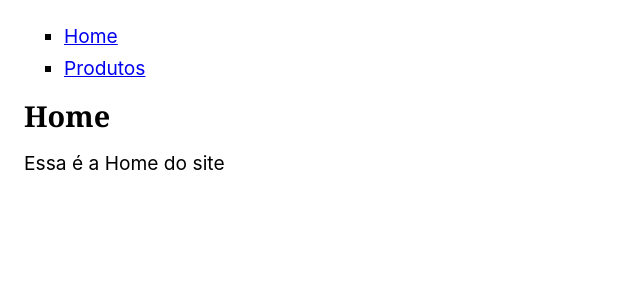
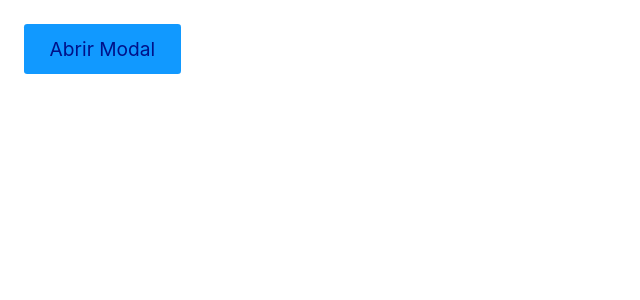
Before and after one commit to menezesrafaella/learning-react-origamid, a React (Create React App) app: page / in a window 1280 px wide. Shown: the top 300 px of the page, without its empty margins (0-640 px from the left). Built offline with nearby package versions, Linux system fonts and the light colour scheme.

Commit message:
feat: :sparkles: learning about useStates - hooks

```diff
--- a/src/App.js
+++ b/src/App.js
@@ -1,34 +1,46 @@
-import React from 'react';
-import Header from './Header/Header';
-import Home from './Home/Home';
-import Produtos from './Produtos/Produtos';
+import React, { useState } from 'react';
+import ButtonModal from './ButtonModal';
+import Modal from './Modal';
 
-// Replique a interface como a apresentada na aula
-// Utilize a array abaixo para mostrar os produtos
-// Quebre em componentes o que precisar ser reutilizado
-// Dica: const { pathname } = window.location; (puxa o caminho do URL)
 
 
 const App = () => {
-  const { pathname } = window.location;
+  // O primeiro valor guarda o dado do estado atual, pode ser qualquer tipo de dado como strings, arrays, números, boolean, null, undefined e objetos. O segundo valor é uma função que pode ser utilizada para modificarmos o estado do primeiro valor.
+  const [modal, setModal] = useState(false)
 
-  let Component;
-  if (pathname === '/produtos') {
-    Component = Produtos
-    } else {
-    Component = Home
-  }
   return (
     <div>
-     <Header />
-     <Component />
+      <Modal modal={modal} setModal={setModal} />
+      <ButtonModal setModal={setModal} />
     </div>
   )
 };
 
 export default App;
 
-// Desafio. Uma solução:
+{/* <button onClick={() => setAtivo(!ativo)}>{ativo ? 'Ativo' : 'Inativo'}</button> */ }
+
+// Desafio. Primeira solução:
+// Replique a interface como a apresentada na aula
+// Utilize a array abaixo para mostrar os produtos
+// Quebre em componentes o que precisar ser reutilizado
+// Dica: const { pathname } = window.location; (puxa o caminho do URL)
+
+// const { pathname } = window.location;
+
+// let Component;
+// if (pathname === '/produtos') {
+//   Component = Produtos
+//   } else {
+//   Component = Home
+// }
+// return (
+//   <div>
+//    <Header />
+//    <Component />
+//   </div>
+// )
+// Desafio. Segunda solução:
 {/* { <div>
   { pathname === '/produtos' ? <div><Produtos /></div> : <div><Home /></div> }
 </div>}  */}
--- /dev/null
+++ b/src/ButtonModal.js
@@ -0,0 +1,9 @@
+import React from 'react'
+
+const ButtonModal = ({ setModal }) => {
+  return (
+    <button onClick={() => setModal(true)}> Abrir Modal </button>
+  )
+}
+
+export default ButtonModal
--- a/src/Header/Header.js
+++ /dev/null
@@ -1,18 +0,0 @@
-import React from 'react'
-
-const Header = () => {
-  return (
-    <div>
-      <ul>
-        <li>
-            <a href="/">Home</a>
-          </li>
-          <li>
-            <a href="/produtos">Produtos</a>
-          </li>
-      </ul>
-    </div>
-  )
-}
-
-export default Header
--- a/src/Home/Home.js
+++ /dev/null
@@ -1,13 +0,0 @@
-import React from 'react'
-import Titulo from '../Titulo/Titulo'
-
-const Home = () => {
-  return (
-    <section>
-      <Titulo texto="Home" />
-      Essa é a Home do site
-    </section>
-  )
-}
-
-export default Home
--- /dev/null
+++ b/src/Modal.js
@@ -0,0 +1,14 @@
+import React from 'react'
+
+const Modal = ({ modal, setModal }) => {
+  if (modal) {
+    return (
+      <div>
+        Esse Modal foi aberto <button onClick={() => setModal(false)}>Fechar</button>
+      </div>
+    )
+  }
+  return null
+}
+
+export default Modal
--- a/src/Produtos/Produtos.js
+++ /dev/null
@@ -1,28 +0,0 @@
-import React from 'react'
-import Titulo from '../Titulo/Titulo';
-
-const produtos = [
-  { nome: 'Notebook', propriedades: ['16gb ram', '512gb'] },
-  { nome: 'Smartphone', propriedades: ['2gb ram', '128gb'] },
-];
-
-const Produtos = () => {
-  return (
-    <section>
-      <Titulo texto="Produtos" />
-      {produtos.map(({ nome, propriedades }) => (
-        <div style={{ border: '1px solid black' }}>
-          <p>{nome}</p>
-          <ul>
-            {propriedades.map(propriedade => (
-              <li>{propriedade}</li>
-            ))}
-          </ul>
-        </div>
-      ))}
-    </section>
-
-  )
-}
-
-export default Produtos
--- a/src/Titulo/Titulo.js
+++ /dev/null
@@ -1,9 +0,0 @@
-import React from 'react'
-
-const Titulo = (props) => {
-  return (
-    <h1>{props.texto}</h1>
-  )
-}
-
-export default Titulo
```
